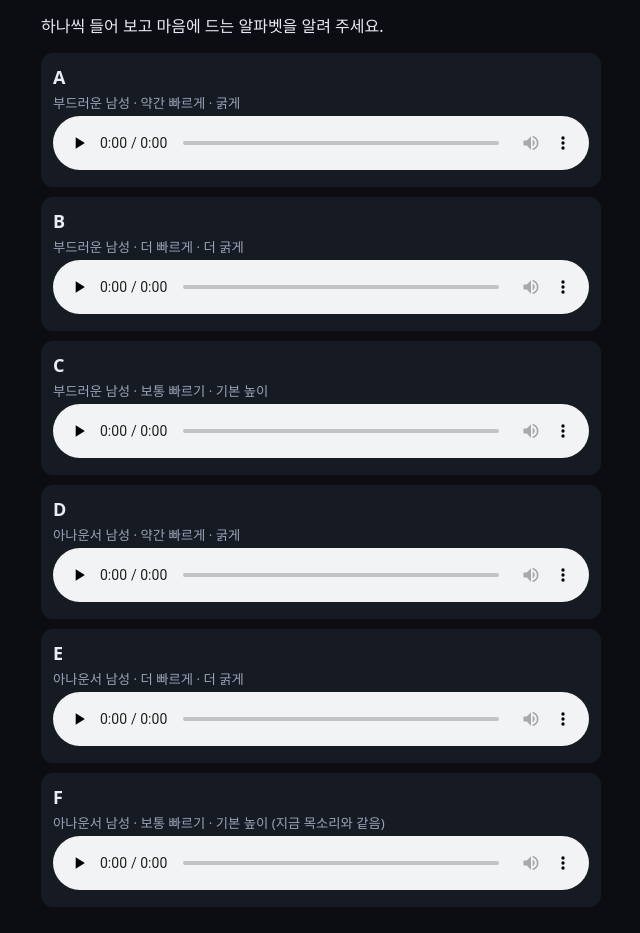
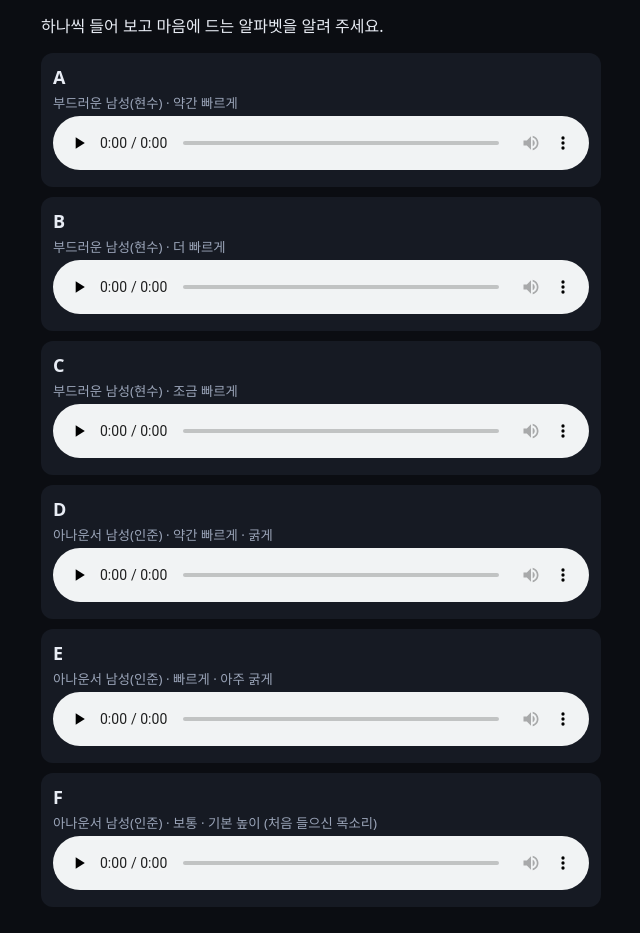
Before and after one commit to eaglerex/morning-prism, a plain HTML site: page voices.html in a window 1280 px wide. Shown: the part 68-1001 px from the top of the page, without its empty margins (319-959 px from the left). Drawn offline with Linux system fonts and the light colour scheme.

```diff
--- a/voices.html
+++ b/voices.html
@@ -1,10 +1,10 @@
 <!doctype html><html lang="ko"><head><meta charset="utf-8"><meta name="viewport" content="width=device-width,initial-scale=1"><title>목소리 고르기</title>
 <style>body{background:#0b0d12;color:#e8ecf4;font-family:system-ui,sans-serif;padding:16px;max-width:560px;margin:auto}h1{font-size:20px}.c{background:#161a23;border-radius:12px;padding:12px;margin:10px 0}b{font-size:18px}small{color:#9aa4b8;display:block;margin:4px 0}audio{width:100%}</style></head><body>
 <h1>🎙 목소리 고르기</h1><p>하나씩 들어 보고 마음에 드는 알파벳을 알려 주세요.</p>
-<div class="c"><b>A</b><small>부드러운 남성 · 약간 빠르게 · 굵게</small><audio controls preload="none" src="samples/A.mp3"></audio></div>
-<div class="c"><b>B</b><small>부드러운 남성 · 더 빠르게 · 더 굵게</small><audio controls preload="none" src="samples/B.mp3"></audio></div>
-<div class="c"><b>C</b><small>부드러운 남성 · 보통 빠르기 · 기본 높이</small><audio controls preload="none" src="samples/C.mp3"></audio></div>
-<div class="c"><b>D</b><small>아나운서 남성 · 약간 빠르게 · 굵게</small><audio controls preload="none" src="samples/D.mp3"></audio></div>
-<div class="c"><b>E</b><small>아나운서 남성 · 더 빠르게 · 더 굵게</small><audio controls preload="none" src="samples/E.mp3"></audio></div>
-<div class="c"><b>F</b><small>아나운서 남성 · 보통 빠르기 · 기본 높이 (지금 목소리와 같음)</small><audio controls preload="none" src="samples/F.mp3"></audio></div>
+<div class="c"><b>A</b><small>부드러운 남성(현수) · 약간 빠르게</small><audio controls preload="none" src="samples/A.mp3"></audio></div>
+<div class="c"><b>B</b><small>부드러운 남성(현수) · 더 빠르게</small><audio controls preload="none" src="samples/B.mp3"></audio></div>
+<div class="c"><b>C</b><small>부드러운 남성(현수) · 조금 빠르게</small><audio controls preload="none" src="samples/C.mp3"></audio></div>
+<div class="c"><b>D</b><small>아나운서 남성(인준) · 약간 빠르게 · 굵게</small><audio controls preload="none" src="samples/D.mp3"></audio></div>
+<div class="c"><b>E</b><small>아나운서 남성(인준) · 빠르게 · 아주 굵게</small><audio controls preload="none" src="samples/E.mp3"></audio></div>
+<div class="c"><b>F</b><small>아나운서 남성(인준) · 보통 · 기본 높이 (처음 들으신 목소리)</small><audio controls preload="none" src="samples/F.mp3"></audio></div>
 </body></html>
```
Also changed, not shown: 3 other files.
